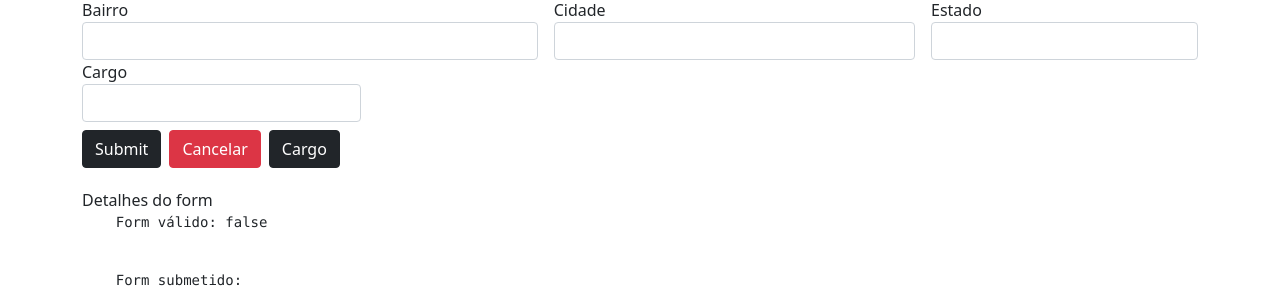
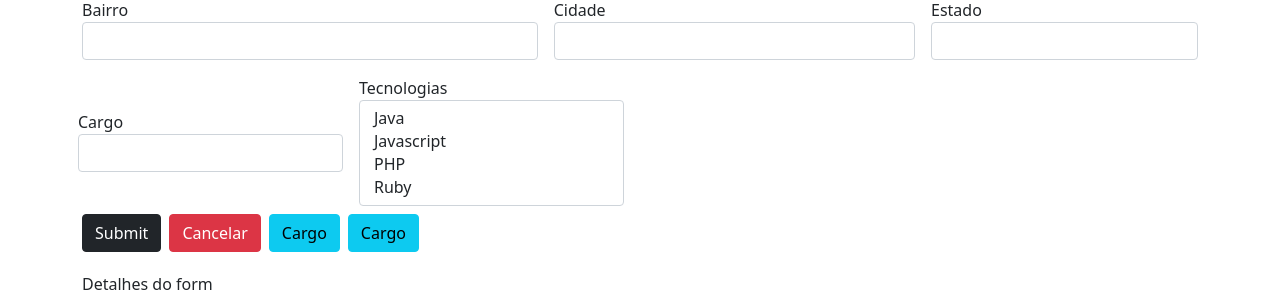
Before and after one commit to renatodev95/angular-training, an Angular app in the folder forms/: page /dataForm in a window 1280 px wide. Shown: the part 334-631 px from the top of the page. Built offline with nearby package versions, Linux system fonts and the light colour scheme.

Commit message:
#104: Formulários reativos: Combobox Múltiplo (Select Multiple)

```diff
--- a/forms/src/app/data-form/data-form.component.html
+++ b/forms/src/app/data-form/data-form.component.html
@@ -90,7 +90,7 @@
     </div>
   </div>
 
-  <div class="form-group">
+  <div class="row gy-2 gx-3 align-items-center">
     <div class="col-sm-3" [ngClass]="aplicaCssErro('cargo')">
       <label for="cargo" class="control-label">Cargo</label>
       <select class="form-control" id="cargo" formControlName="cargo" [compareWith]="compararCargos">
@@ -100,12 +100,20 @@
         [mostrarErro]="verificaValidTouched('cargo')" msgErro="Cargo é obrigatório">
       </app-campo-control-erro>
     </div>
+
+    <div class="col-sm-3" [ngClass]="aplicaCssErro('tecnologias')">
+      <label for="tecnologias" class="control-label">Tecnologias</label>
+      <select multiple class="form-control" id="tecnologias" formControlName="tecnologias">
+        <option *ngFor="let tecnologia of tecnologias" [ngValue]="tecnologia.nome">{{tecnologia.desc}}</option>
+      </select>
+    </div>
   </div>
 
   <div class="col-auto mt-2">
     <button type="submit" class="btn btn-dark me-md-2">Submit</button>
     <button class="btn btn-danger me-md-2" (click)="resetar()">Cancelar</button>
-    <button class="btn btn-dark me-md-2" (click)="setarCargo()">Cargo</button>
+    <button class="btn btn-info me-md-2" (click)="setarCargo()">Cargo</button>
+    <button class="btn btn-info me-md-2" (click)="setarTecnologia()">Cargo</button>
   </div>
 
   <app-form-debug [form]="formulario"></app-form-debug>
--- a/forms/src/app/data-form/data-form.component.ts
+++ b/forms/src/app/data-form/data-form.component.ts
@@ -16,6 +16,7 @@
   // estados: EstadoBr[];
   estados: Observable<EstadoBr[]>;
   cargos: any[];
+  tecnologias: any[];
 
   constructor(
     private formBuilder: FormBuilder,
@@ -27,6 +28,7 @@
   ngOnInit(): void {
     this.estados = this.dropdownService.getEstadosBr();
     this.cargos = this.dropdownService.getCargos();
+    this.tecnologias = this.dropdownService.getTecnologias();
 
     // this.dropdownService.getEstadosBr().subscribe(dados => {
     //     this.estados = dados;
@@ -51,7 +53,8 @@
         estado: [null, Validators.required]
       }),
 
-      cargo: [null]
+      cargo: [null],
+      tecnologias: [null]
     });
     // [Validators.required, Validators.min(3), Validators.max(20)]
   }
@@ -149,4 +152,8 @@
   compararCargos(obj1, obj2) {
     return obj1 && obj2 ? (obj1.nome === obj2.nome && obj1.nivel === obj2.nivel) : obj1 && obj2;
   }
+
+  setarTecnologia() {
+    this.formulario.get('tecnologias').setValue(['java', 'javascript', 'php'])
+  }
 }
--- a/forms/src/app/shared/services/dropdown.service.ts
+++ b/forms/src/app/shared/services/dropdown.service.ts
@@ -19,4 +19,13 @@
       {nome: 'Dev', nivel: 'Senior', desc: 'Dev Sr'}
     ]
   }
+
+  getTecnologias() {
+    return [
+      {nome: 'java',desc: 'Java'},
+      {nome: 'javascript',desc: 'Javascript'},
+      {nome: 'php',desc: 'PHP'},
+      {nome: 'ruby',desc: 'Ruby'}
+    ]
+  }
 }
```
